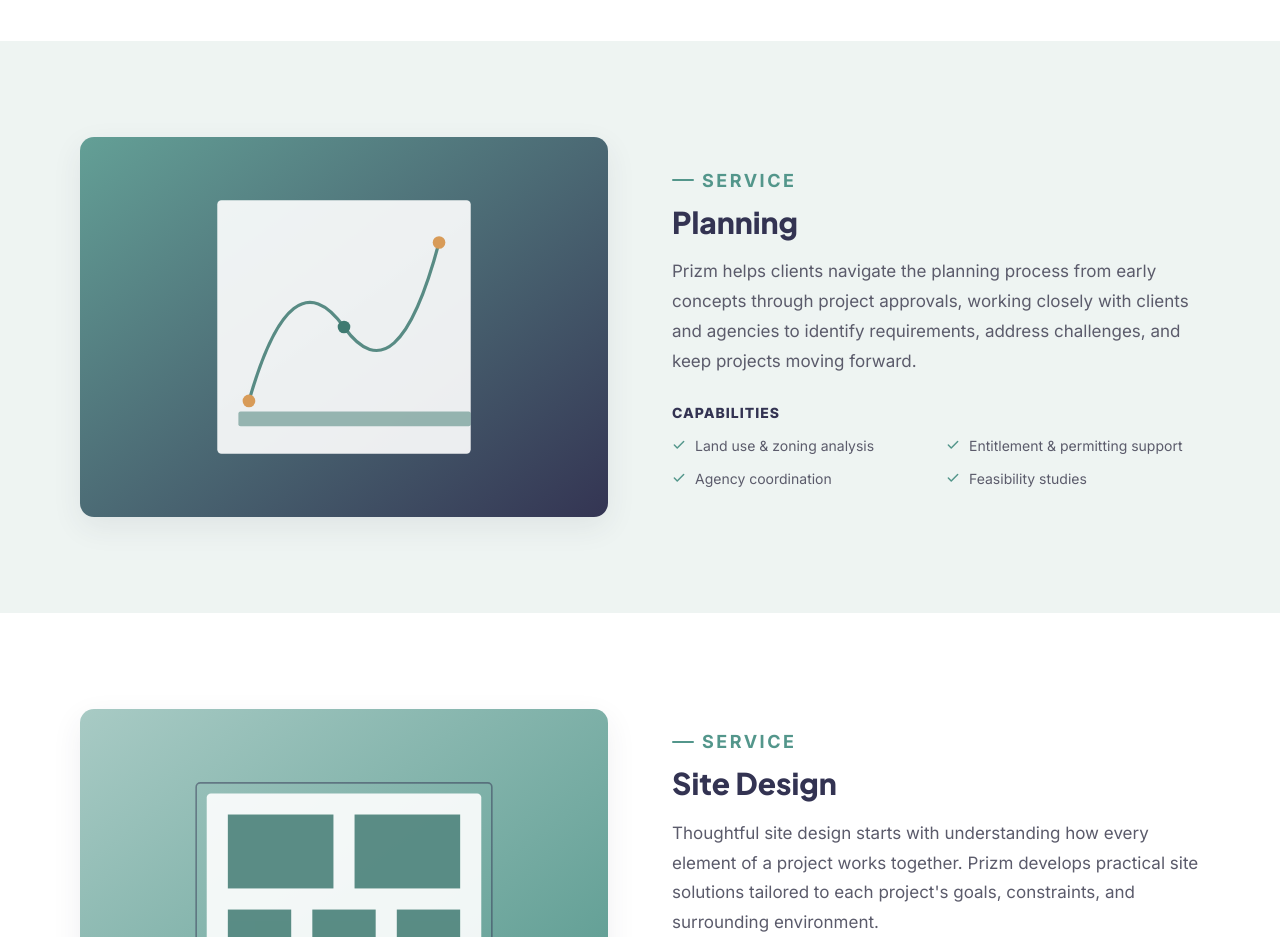
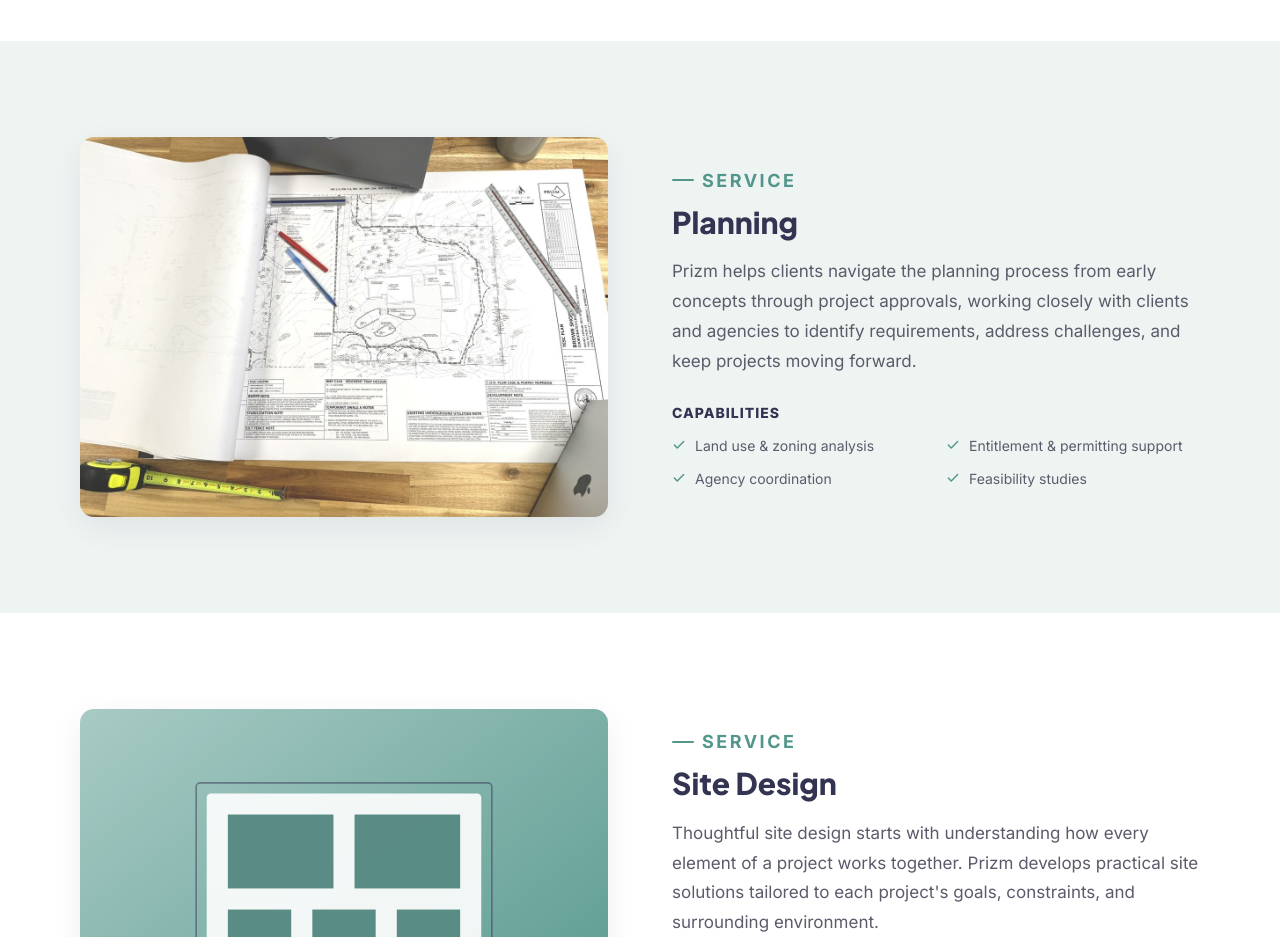
Before and after one commit to natpinto/ux-prototype-02, a plain HTML site: page services.html in a window 1280 px wide. Shown: the part 1620-2557 px from the top of the page. Drawn offline with Linux system fonts and the light colour scheme.

Commit message:
Add files via upload

```diff
--- a/services.html
+++ b/services.html
@@ -3,6 +3,7 @@
 <head>
 <meta charset="UTF-8">
 <meta name="viewport" content="width=device-width, initial-scale=1">
+<meta name="robots" content="noindex, nofollow">
 <title>Prizm Civil Engineering — Services (High-Fidelity)</title>
 <link rel="preconnect" href="https://fonts.googleapis.com">
 <link rel="preconnect" href="https://fonts.gstatic.com" crossorigin>
@@ -304,18 +305,7 @@
         </div>
       </div>
       <div class="service-block-img">
-        <svg width="100%" height="100%" viewBox="0 0 500 380" preserveAspectRatio="xMidYMid slice" xmlns="http://www.w3.org/2000/svg">
-          <defs><linearGradient id="pl1" x1="0" y1="0" x2="1" y2="1"><stop offset="0%" stop-color="#64A197"/><stop offset="100%" stop-color="#333352"/></linearGradient></defs>
-          <rect width="500" height="380" fill="url(#pl1)"/>
-          <g fill="#ffffff" opacity="0.9"><rect x="130" y="70" width="240" height="240" rx="4"/></g>
-          <g stroke="#3F7A71" stroke-width="3" fill="none" opacity="0.85">
-            <path d="M160 260 Q 200 120 250 190 T 340 110"/>
-          </g>
-          <circle cx="160" cy="260" r="6" fill="#D89B58"/>
-          <circle cx="250" cy="190" r="6" fill="#3F7A71"/>
-          <circle cx="340" cy="110" r="6" fill="#D89B58"/>
-          <g fill="#3F7A71" opacity="0.5"><rect x="150" y="270" width="220" height="14" rx="2"/></g>
-        </svg>
+        <img src="images/services-image-02.jpg" alt="Prizm team reviewing a TESC site plan during the planning phase" style="width:100%;height:100%;object-fit:cover;display:block;">
       </div>
     </div>
   </div>
```
Also changed, not shown: careers.html (+2 -1 lines).
